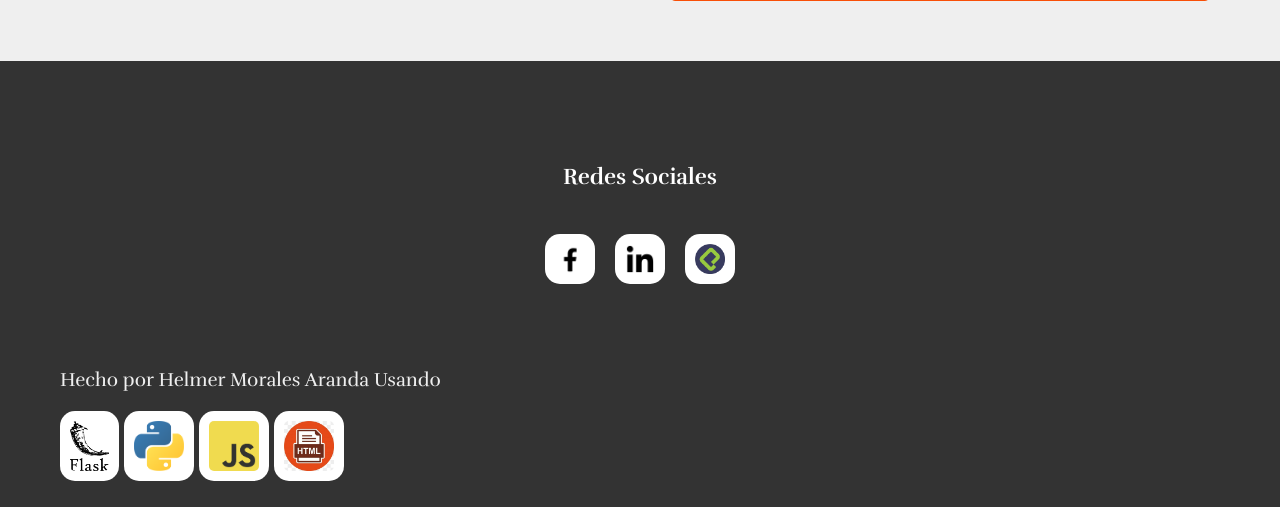
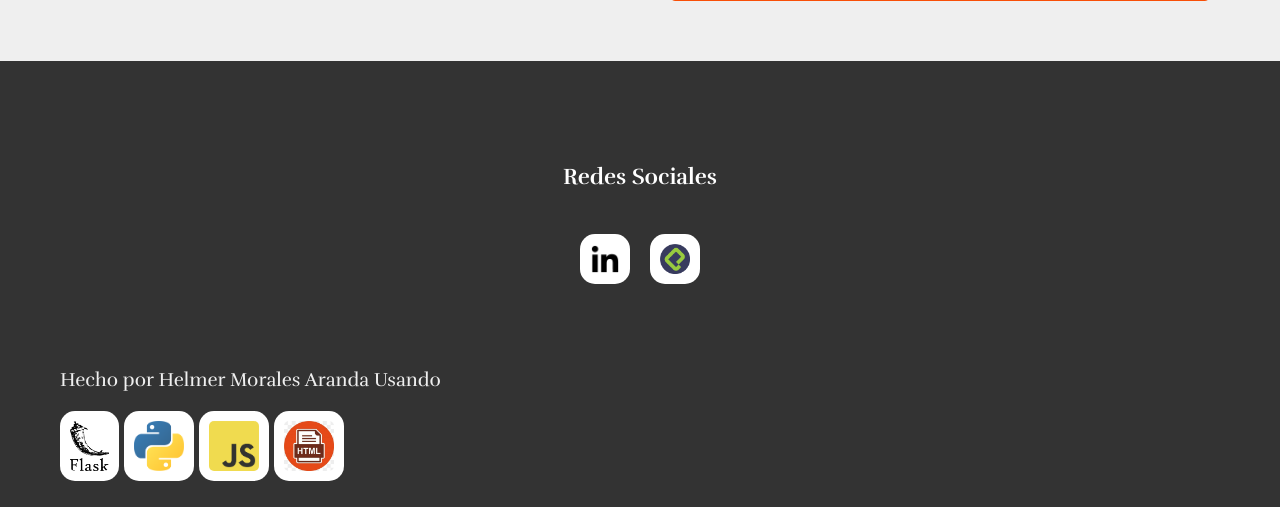
Before and after one commit to elmoconh/PortafolioFlask, a Flask app: page / in a window 1280 px wide. Shown: the part 2577-3084 px from the top of the page. Run offline with Flask 2, Linux system fonts and the light colour scheme; some libraries are stand-ins or nearby versions.

Commit message:
[DELETE] facebook link

```diff
--- a/templates/base.html
+++ b/templates/base.html
@@ -41,11 +41,8 @@
         </div>
         <div class="center full-width social-links">
             <div class="row">
-                <a href="https://www.facebook.com/ElmoConh/" target="__blank"> <img class="social" height=30 src="{{url_for('static', filename='img/facebook.png')}}"></a>
                 <a href="https://www.linkedin.com/in/helmer-ignacio-morales-aranda/" target="__blank"><img class="social" height=30 src="{{url_for('static', filename='img/linkedin.png')}}"> </a>
                 <a href="https://platzi.com/p/helmer.morales1/" target="_blank"><img class="social" height=30 src="{{url_for('static', filename='img/platzi.png')}}"></a>
-
-
             </div>
         </div>
         <div class="made-width">
```
